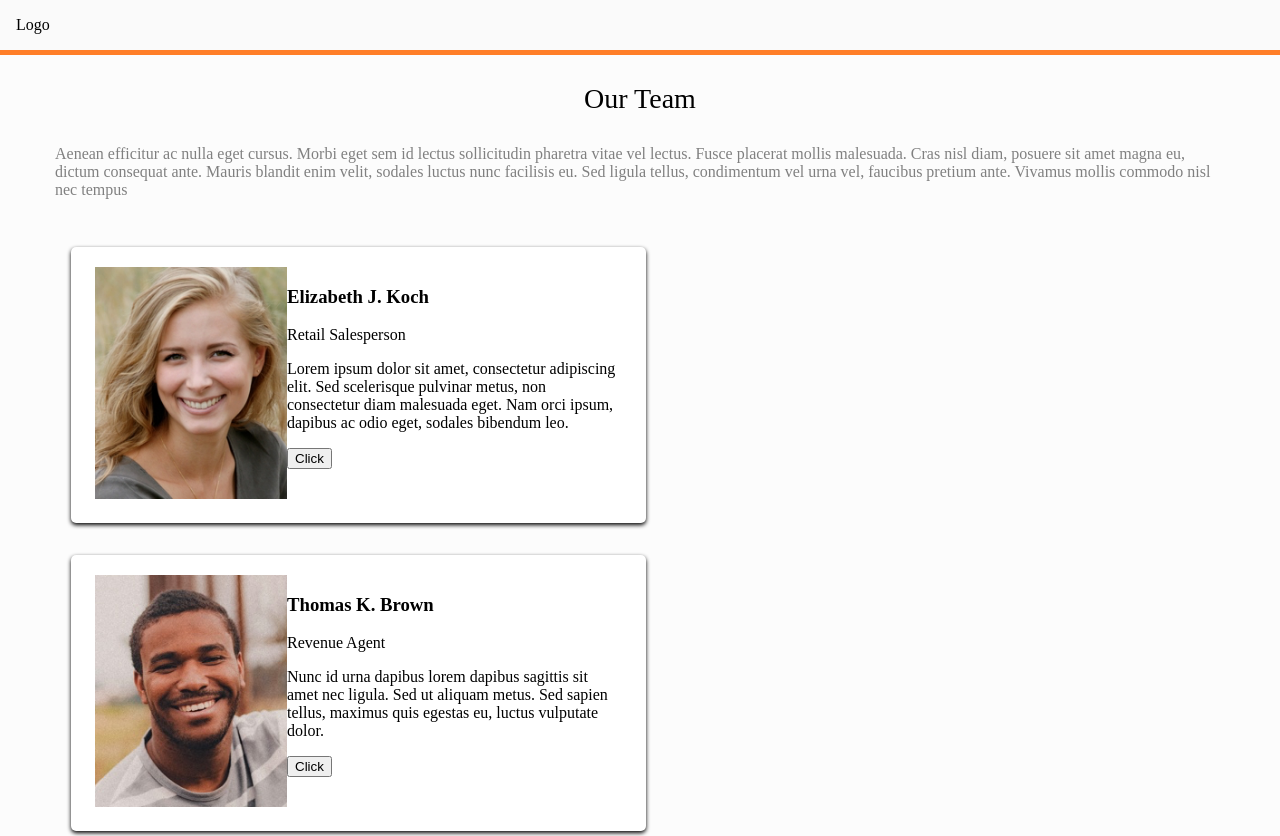
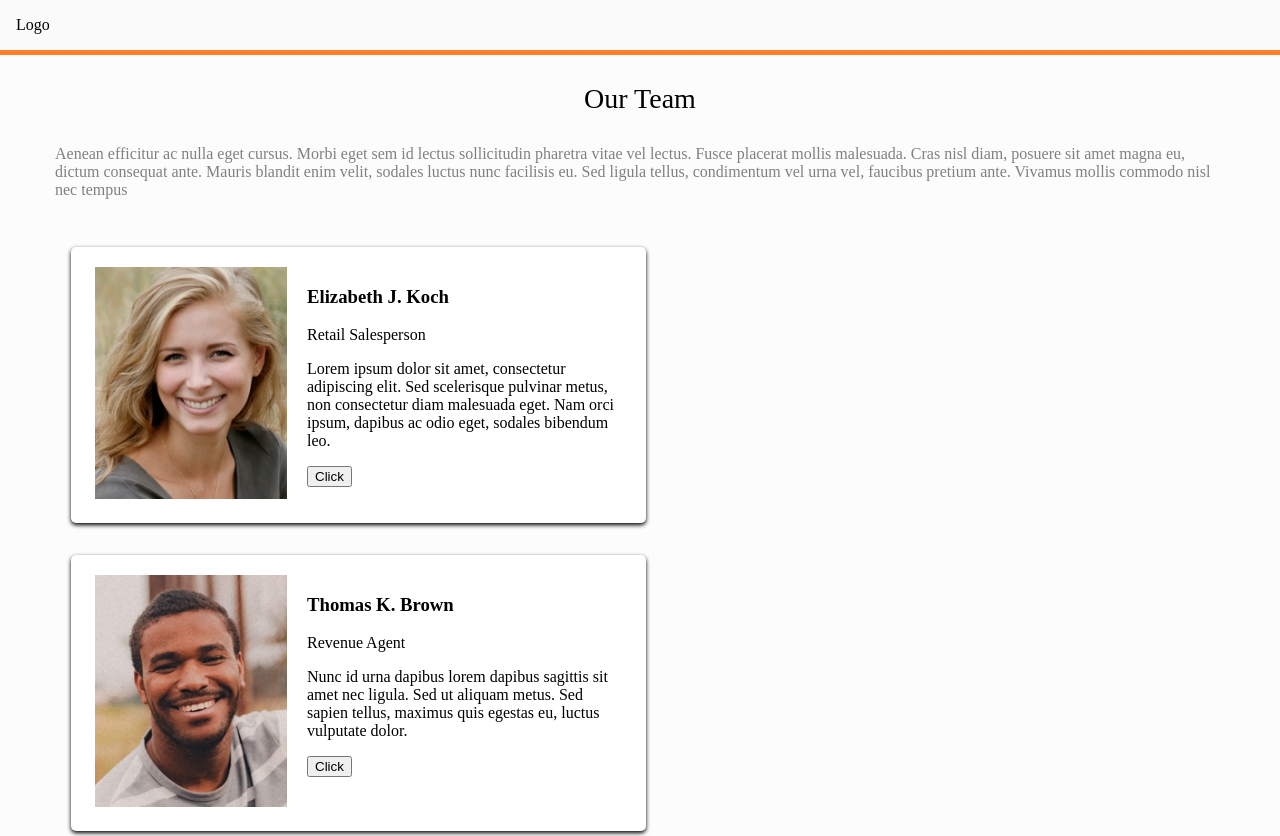
Before and after one commit to tarekgabarin/technical_test, a React (Create React App) app: page / in a window 1280 px wide. Shown: the top 836 px of the page. Built offline with nearby package versions, Linux system fonts and the light colour scheme.

Commit message:
added padding to info

```diff
--- a/src/components/Card/Card.js
+++ b/src/components/Card/Card.js
@@ -25,6 +25,22 @@ const Card = styled.div`
     }
 `
 
+const ImageProfile = styled.img`
+    object-fit: cover;
+    width: 192px;
+    height: 232px;
+`
+
+const DesktopCardInfo = styled.div`
+    display: flex;
+    flex-direction: column;
+    -webkit-flex-direction: column;
+    display: -webkit-flex;
+    padding-left: 1.250em;
+`
+
+///const NameTitle =
+
 function CardContentDesktop ({props}) {
 
 
@@ -32,10 +48,10 @@ function CardContentDesktop ({props}) {
         <div className='flex flex-row'>
 
             <div>
-                <img style={{objectFit: 'cover', width: '192px', height: '232px'}} src={props.image} alt=""/>
+                <ImageProfile src={props.image} alt=""/>
             </div>
 
-            <div class="flex flex-column">
+            <DesktopCardInfo>
 
                 <div>
                     <h3>{props.name}</h3>
@@ -47,7 +63,7 @@ function CardContentDesktop ({props}) {
                     <button>Click</button>
                 </div>
 
-            </div>
+            </DesktopCardInfo>
 
         </div>
     )
```
